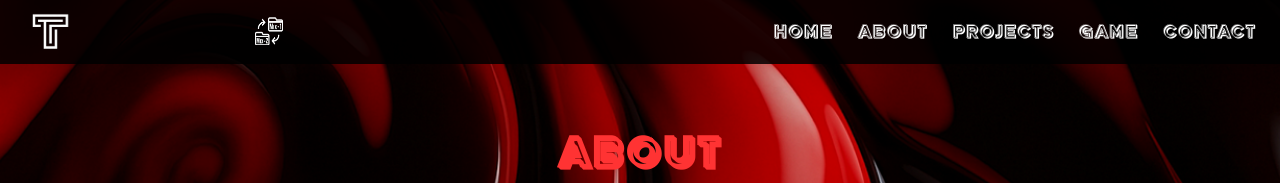
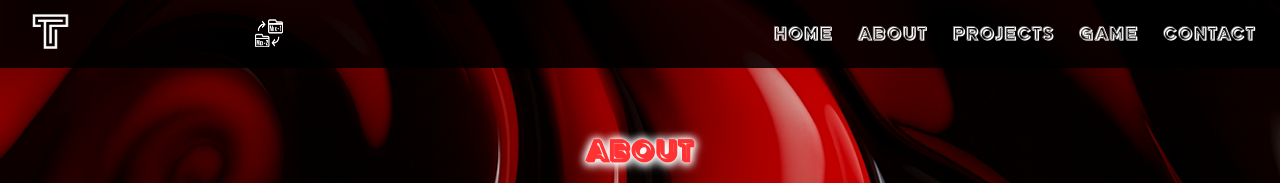
Before and after one commit to 2TomL/TL_Final, a website: page about.html in a window 1280 px wide. Shown: the top 183 px of the page. Drawn offline with Linux system fonts and the light colour scheme; no server answers.

Commit message:
Consistent Baise font and white glow for all main titles, including home

```diff
--- a/about.html
+++ b/about.html
@@ -13,7 +13,7 @@
 <body class="bg-img">
   <div id="navbar"></div>
   <main class="page-main">
-  <h1 class="title title-red about-title">About</h1>
+  <h1 class="section-heading about-title">About</h1>
     <div class="about-content">
       <img class="about-photo" src="public/assets/assets/about-other.png" alt="Tom Lamers photo">
       <div class="about-text-icons">
--- a/public/css/about.css
+++ b/public/css/about.css
@@ -1,3 +1,17 @@
+/* Section heading style for all main titles */
+.section-heading {
+	font-family: 'Baise', Arial, Helvetica, sans-serif;
+	color: #ff3333;
+	font-size: 1.7rem;
+	text-align: center;
+	margin-bottom: 1.2rem;
+	text-shadow:
+		0 0 8px #fff,
+		0 0 2px #fff,
+		0 1px 8px #fff,
+		0 2px 12px #fff,
+		0 0 0.5px #fff;
+}
 /* About page styles moved from style.css */
 .about-title {
 	margin-top: 4.5rem;
--- a/public/css/contact.css
+++ b/public/css/contact.css
@@ -18,7 +18,7 @@
 /* Compact desktop layout for contact page */
 .contact {
   padding: 1.2rem 0 0 0;
-  background: rgba(0,0,0,0.7);
+  background: transparent;
   min-height: 60vh;
 }
 .contact .container {
@@ -35,6 +35,13 @@
   font-size: 1.7rem;
   text-align: center;
   margin-bottom: 1.2rem;
+  text-shadow:
+    0 0 8px #fff,
+    0 0 2px #fff,
+    0 1px 8px #fff,
+    0 2px 12px #fff,
+    0 0 0.5px #fff;
+  /* white glow for readability */
 }
 .card-wrapper {
   display: flex;
--- a/public/css/game.css
+++ b/public/css/game.css
@@ -1,3 +1,17 @@
+/* Section heading style for all main titles */
+.section-heading {
+  font-family: 'Baise', Arial, Helvetica, sans-serif;
+  color: #ff3333;
+  font-size: 1.7rem;
+  text-align: center;
+  margin-bottom: 1.2rem;
+  text-shadow:
+    0 0 8px #fff,
+    0 0 2px #fff,
+    0 1px 8px #fff,
+    0 2px 12px #fff,
+    0 0 0.5px #fff;
+}
 /* SNAKE GAME SCOPED STYLES */
 .game * {
   padding: 0;
--- a/public/css/projects.css
+++ b/public/css/projects.css
@@ -1,3 +1,17 @@
+/* Section heading style for all main titles */
+.section-heading {
+  font-family: 'Baise', Arial, Helvetica, sans-serif;
+  color: #ff3333;
+  font-size: 1.7rem;
+  text-align: center;
+  margin-bottom: 1.2rem;
+  text-shadow:
+    0 0 8px #fff,
+    0 0 2px #fff,
+    0 1px 8px #fff,
+    0 2px 12px #fff,
+    0 0 0.5px #fff;
+}
 /* --- Hamburger menu and fullscreen overlay --- */
 .hamburger span {
   display: block;
--- a/public/js/navbar.js
+++ b/public/js/navbar.js
@@ -5,7 +5,7 @@ function setupNavbar() {
     const navbar = document.getElementById('navbar');
     if (!navbar) return;
     navbar.innerHTML = `
-  <img src="public/assets/assets/logo_TL.png" alt="Logo" class="logo" title="Go to Home page">
+  <a href="index.html" title="Go to Home page"><img src="public/assets/assets/logo_TL.png" alt="Logo" class="logo" title="Go to Home page"></a>
       <div class="soundcloud-player" id="soundcloud-player"></div>
       <nav class="nav-links">
   <a href="index.html" class="nav-link" title="Home page">Home</a>
--- a/style.css
+++ b/style.css
@@ -1,3 +1,6 @@
+.title-baise {
+	font-family: 'Baise', Arial, Helvetica, sans-serif;
+}
 /* Hamburger icon styling */
 .hamburger {
 	color: #fff;
@@ -278,6 +281,13 @@ body.bg-img {
 }
 .title-red {
 	color: #ff3333;
+	font-family: 'Baise', Arial, Helvetica, sans-serif;
+	text-shadow:
+		0 0 8px #fff,
+		0 0 2px #fff,
+		0 1px 8px #fff,
+		0 2px 12px #fff,
+		0 0 0.5px #fff;
 }
 
 .page-text {
```
Also changed, not shown: contact.html (+1 -1 lines), game.html (+1 -1 lines), index.html (+1 -1 lines), projects.html (+1 -1 lines), README.md (added).
